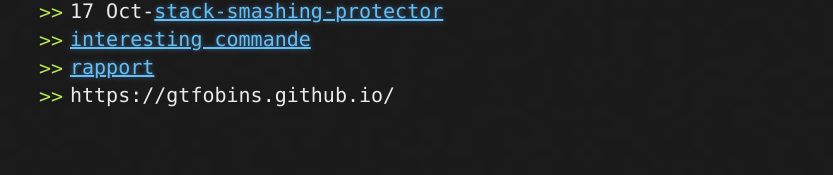
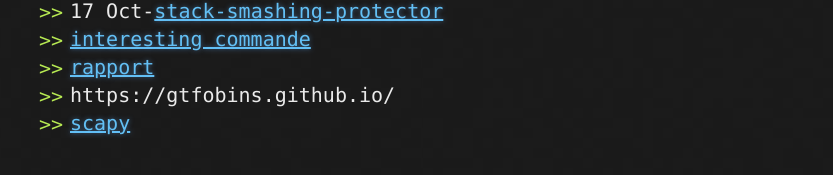
Before and after one commit to rajoul/rajoul.github.io, a Jekyll site: the page built from day_tool.md, in a window 1280 px wide. Shown: the part 243-418 px from the top of the page, without its empty margins (110-943 px from the left). Built offline with Jekyll 4.4.1, drawn with Linux system fonts in a browser that asks for light colours.

Commit message:
Update day_tool.md

```diff
--- a/day_tool.md
+++ b/day_tool.md
@@ -8,3 +8,4 @@
 * [interesting commande](https://rajoul.github.io/day_tool/daily_commande)
 * [rapport](https://drive.google.com/open?id=0B6KJL7gQe8g-VzJxOFFWWFhydy0wb3M0UUU3M3BOVjZuUFFj)
 * https://gtfobins.github.io/
+* [scapy](https://scapy.readthedocs.io/en/latest/usage.html)
```
